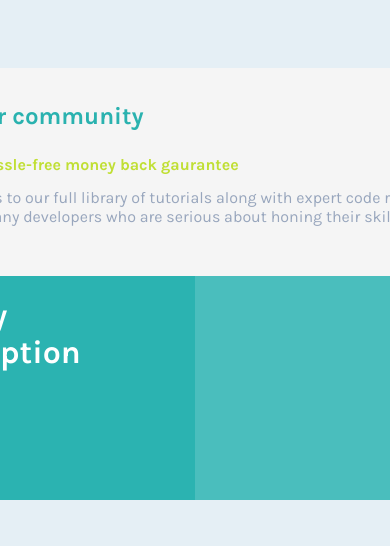
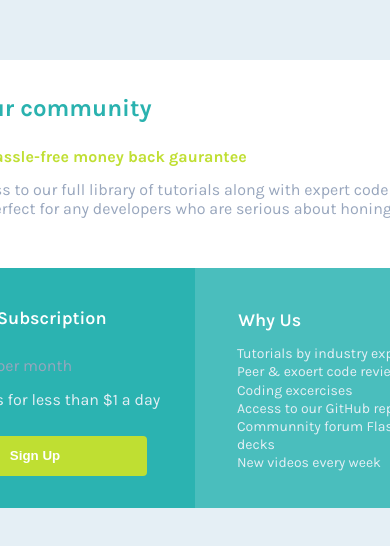
Before and after one commit to Harshit-Agarwal-2022/single-price-grid-component, a plain HTML site: page index.html in a window 390 px wide. Shown: the part 138-684 px from the top of the page. Drawn offline with Linux system fonts and the light colour scheme.

Commit message:
design completed responsiveness pending

```diff
--- a/Css/index.css
+++ b/Css/index.css
@@ -22,19 +22,19 @@ grid-template-columns: 1fr 1fr;
 }
 
 .set{
-    min-width: 19rem;
-    max-width: 20rem;
-    min-height: 14rem;
+    min-width: 9rem;
+    max-width: 19rem;
+    min-height: 15rem;
 
 }
 
 .ele_1{
     display: flex;
     flex-direction: column;
-    background-color: whitesmoke;
+    background-color: white;
     border-top-right-radius: 10px;
     border-top-left-radius: 10px;
-    min-width: 37rem;
+    min-width: 36rem;
     /* max-width: 20rem; */
     min-height: 11rem;
     max-height: 10rem;
@@ -67,6 +67,12 @@ grid-template-columns: 1fr 1fr;
 
 .ele_2{
     background-color: #2bb3b1;
+    display: flex;
+    flex-direction: column;
+    justify-content: center;
+    padding-left: 2em;
+    border-bottom-left-radius: 10px;
+    /* align-items: center; */
     /* min-width: 25rem; */
     /* max-width: 20rem;
     min-height: 10rem; */
@@ -75,10 +81,73 @@ grid-template-columns: 1fr 1fr;
 
 }
 
+.Subs{
+    font-size: large;
+    font-weight: 600;
+    margin-top: 0.4em;
+}
+
+.price{
+display: flex;
+}
+
+.dollars{
+    font-size: 2em;
+    margin: 0;
+    font-weight: 600;
+}
+
+.month{
+    position: relative;
+    left: 13px;
+    bottom: 7px;
+    color: hsl(218, 22%, 67%);
+}
+
+.access{
+    color: hsl(204, 43%, 93%);
+    margin-top: -0.5em;
+}
+
+.sign-up{
+    min-width: 12rem;
+    max-width: 14rem;
+    max-height: 5rem;
+    min-height: 2.5rem;
+    color: white;
+    background-color: #bfdf32;
+    border: solid 0px;
+    border-radius: 4px;
+    font-weight: 600;
+    margin-top: 0.8em;
+}
+
 
 .ele_3{
     background-color: #4abebd;
+    display: flex;
+    flex-direction: column;
+    /* align-items: left; */
+    justify-content: center;
+    border-bottom-right-radius: 10px;
+    /* width: 50px; */
+}
+
+.why-us{
+    font-size: large;
+    font-weight: 600;
+    margin-top: 1.1em;
+    /* padding-top: 1px; */
+    padding-left: 2.4em;
+    margin-bottom: 0;
+}
+
+.tutorials{
+    color: hsl(204, 43%, 93%);
+    /* margin-top: -0.5em; */
+    padding: 0em 3em;
+    line-height: 1.3;
+    font-size: 14px;
 
 
-    /* width: 50px; */
 }
--- a/index.html
+++ b/index.html
@@ -30,10 +30,24 @@
 
         </div>
         <div class="ele_2 set">
-            <h1>Monthly Subscription</h1>
+            <!-- <h1>Monthly Subscription</h1> -->
+            <p class="Subs">Monthly Subscription</p>
+
+            <div class="price">
+
+                <p class="dollars">$29 </p>
+                <p class="month">per month</p>
+            </div>
+            <p class="access">Full access for less than $1 a day</p>
+            <button class="sign-up">Sign Up</button>
         </div>
 
-        <div class="ele_3 set"></div>
+        <div class="ele_3 set">
+            <p class="why-us">Why Us</p>
+            <p class="tutorials">Tutorials by industry experts <br> Peer & exoert code review <br> Coding excercises<br> Access to our GitHub repos <br> Communnity forum Flashcard decks <br> New videos every week</p>
+
+        </div>
+
     </div>
 </body>
 </html>
```
